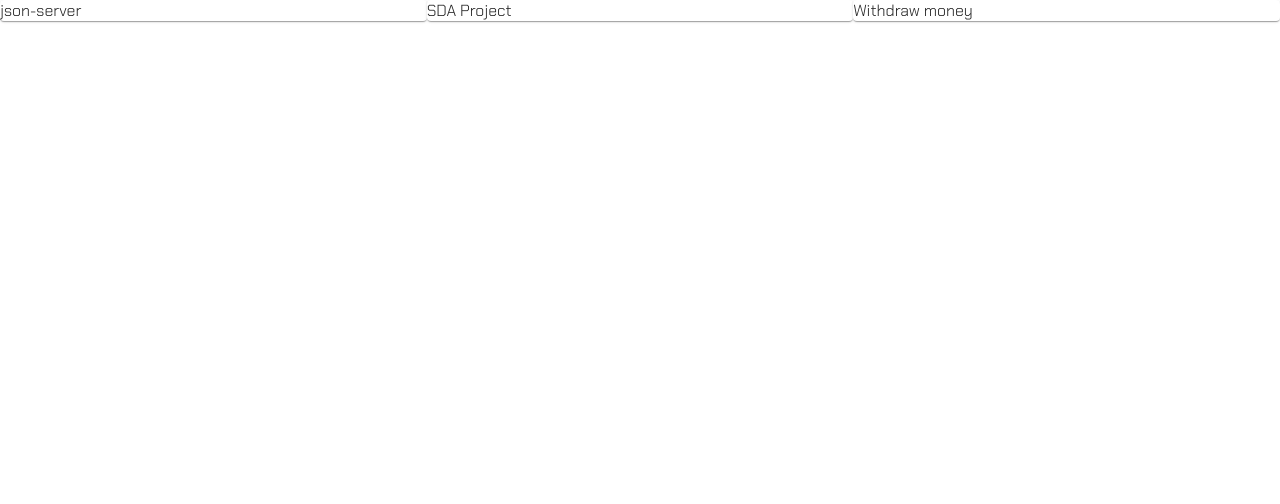
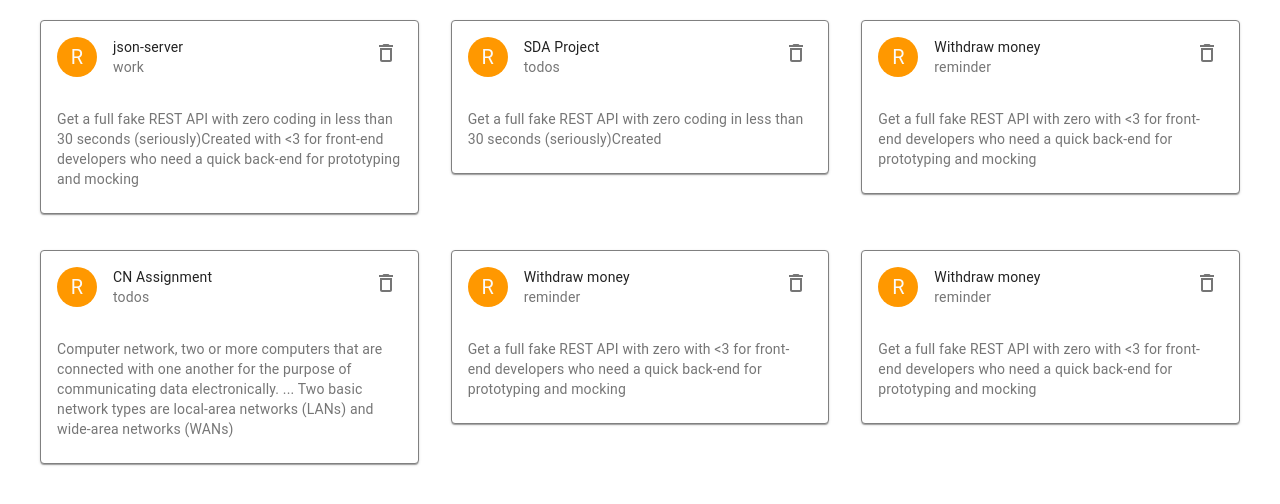
Before and after one commit to Malhar-Soomro/NotesWebApp, a React (Create React App) app: page /notes in a window 1280 px wide. Shown: the top 504 px of the page. Built offline with nearby package versions, Linux system fonts and the light colour scheme; data requests are answered from the project's data file.

Commit message:
card component added for displaying notes

```diff
--- a/data/db.json
+++ b/data/db.json
@@ -3,16 +3,37 @@
         {
             "id": 1,
             "title": "json-server",
+            "category": "work",
             "detail": "Get a full fake REST API with zero coding in less than 30 seconds (seriously)Created with <3 for front-end developers who need a quick back-end for prototyping and mocking"
         },
         {
             "id": 2,
             "title": "SDA Project",
+            "category": "todos",
             "detail": "Get a full fake REST API with zero coding in less than 30 seconds (seriously)Created"
         },
         {
             "id": 3,
             "title": "Withdraw money",
+            "category": "reminder",
+            "detail": "Get a full fake REST API with zero  with <3 for front-end developers who need a quick back-end for prototyping and mocking"
+        },
+        {
+            "id": 4,
+            "title": "CN Assignment",
+            "category": "todos",
+            "detail": "Computer network, two or more computers that are connected with one another for the purpose of communicating data electronically. ... Two basic network types are local-area networks (LANs) and wide-area networks (WANs)"
+        },
+        {
+            "id": 5,
+            "title": "Withdraw money",
+            "category": "reminder",
+            "detail": "Get a full fake REST API with zero  with <3 for front-end developers who need a quick back-end for prototyping and mocking"
+        },
+        {
+            "id": 6,
+            "title": "Withdraw money",
+            "category": "reminder",
             "detail": "Get a full fake REST API with zero  with <3 for front-end developers who need a quick back-end for prototyping and mocking"
         }
     ]
--- /dev/null
+++ b/src/components/NoteCard.js
@@ -0,0 +1,49 @@
+import { Avatar, Card, CardContent, CardHeader, IconButton, makeStyles, Typography } from '@material-ui/core';
+import { orange, red } from '@material-ui/core/colors';
+import { DeleteOutlineOutlined } from '@material-ui/icons';
+import React from 'react'
+
+const useStyle = makeStyles((theme) => ({
+    card: {
+        margin: theme.spacing(2),
+        marginTop: 20,
+        border: "1px grey solid"
+    },
+    avatar: {
+        backgroundColor: orange[500],
+    }
+}))
+const NoteCard = ({ title, category, detail }) => {
+    const classes = useStyle();
+    return (
+
+        <Card
+            className={classes.card}
+        // elevation={1}
+        >
+            <CardHeader
+                avatar={
+
+                    <Avatar aria-label="recipe" className={classes.avatar}>
+                        R
+                    </Avatar>
+                }
+                action={
+                    <IconButton>
+                        <DeleteOutlineOutlined />
+                    </IconButton>
+                }
+                title={title}
+                subheader={category}
+
+            />
+            <CardContent>
+                <Typography variant="body2" color="textSecondary" component="p">
+                    {detail}
+                </Typography>
+            </CardContent>
+        </Card>
+    )
+}
+
+export default NoteCard
--- a/src/pages/NotesPage.js
+++ b/src/pages/NotesPage.js
@@ -1,5 +1,6 @@
-import { Grid, Paper } from '@material-ui/core';
+import { Container, Grid } from '@material-ui/core';
 import React, { useState, useEffect } from 'react'
+import NoteCard from '../components/NoteCard';
 
 const NotesPage = () => {
     const [notes, setNotes] = useState([]);
@@ -16,20 +17,32 @@ const NotesPage = () => {
         fetchData();
     }, []);
     return (
+        <Container>
+            <Grid container >
+                {
+                    notes.map(note => {
+                        return (
+                            <Grid item lg={4} md={6}>
+                                <NoteCard
+                                    title={note.title}
+                                    category={note.category}
+                                    detail={note.detail}
+                                />
+                            </Grid>
+                        )
+                    })
+                }
+            </Grid>
 
-        <div>
-            <Grid container>
-                {notes.map(note => (
-                    <Grid key={note.id} item lg={4} md={6} sm={12}>
-                        <Paper>{note.title}</Paper>
-                    </Grid>
-                ))}
-            </Grid>
-            {/* {notes.map(note => (
-                <p key={note.id} >{note.title}, {note.detail}</p>
-            ))} */}
-        </div>
+            {/* {
+                notes.map(note => {
+                    return (
+                        <p>{note.title}, {note.detail}</p>
+                    )
+                })
+            } */}
+        </Container>
     )
 }
 
-export default NotesPage
+export default NotesPage;
```
